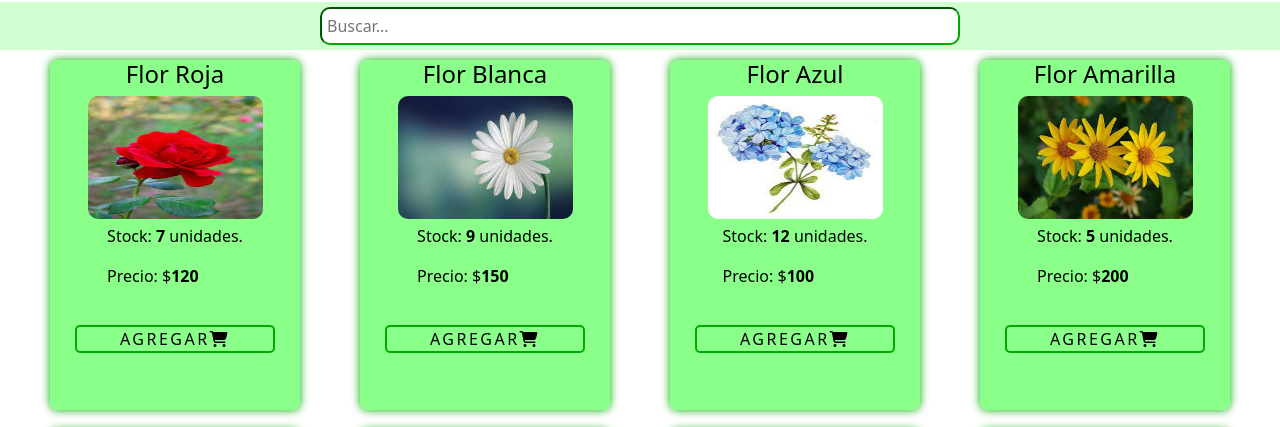
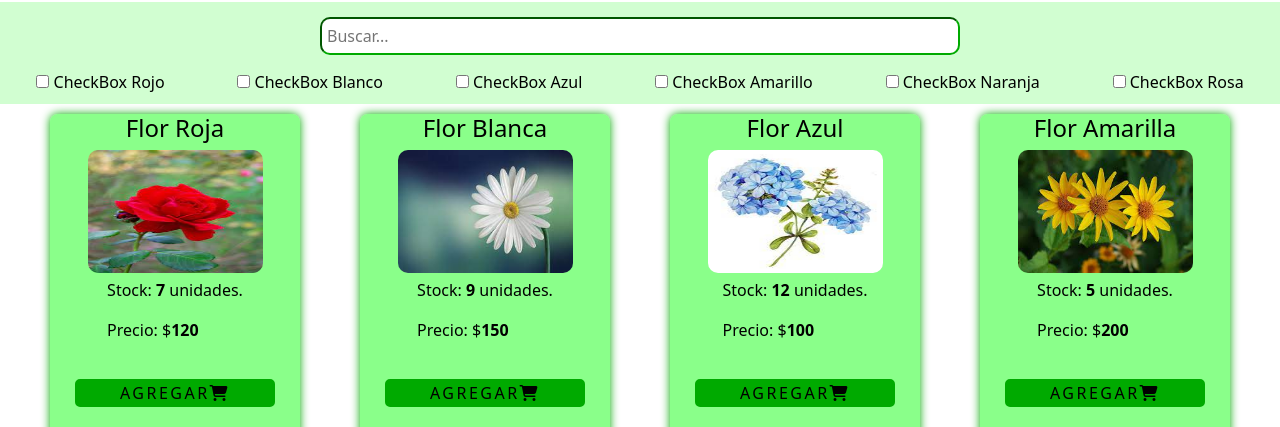
Before and after one commit to courfedra/jsCoder, a plain HTML site: page index.html in a window 1280 px wide. Shown: the part 348-775 px from the top of the page. Drawn offline with nearby package versions, Linux system fonts and the light colour scheme.

Commit message:
agregado colores a sinStock y conStock, preparacion de filtros checkbox

```diff
--- a/css/style.scss
+++ b/css/style.scss
@@ -118,19 +118,28 @@ body{
                         background-color: #00aa00;
                     }
                 }
-
             }
         }
         .navegador{
             background-color: #1bfa1b33;
             display: flex;
-            justify-content: center;
+            text-align: center;
+            flex-direction: column;
             padding: 5px 0;
             #buscador{
                 border-color: #00aa00;
                 border-radius: 10px;
                 padding: 5px;
+                margin:10px 0;
                 width: 50%;
+                align-self: center;
+            }
+            .filtros{
+                display: flex;
+                justify-content: space-around;
+                .filtroColores{
+                    padding: 5px;
+                }
             }
         }
     }
@@ -140,7 +149,6 @@ body{
         outline: hidden;
         #catalogoVentas{
             width: 100%;
-            min-height:100vh;
             display: flex;
             flex-wrap: wrap;
             justify-content: space-evenly;
@@ -174,13 +182,29 @@ body{
                     padding: 5px;
                 }
                 .btnCompra{
-                    background-color: transparent;
                     width: 200px;
-                    border: 2px solid #00aa00;
                     border-radius: 5px;
                     letter-spacing: 2.5px;
                     text-transform: uppercase;
                     color: black;
+                }
+                .btnEliminar{
+                    background-color: #ff0000;
+                }
+                .sinStock{
+                    background-color: #ff0000;
+                    border: 2px solid #ff0000;
+                    &:hover{
+                        background-color: #ff000044;
+                    }
+                    &:active{
+                        background-color: #6d00009a;
+                        border: 2px solid #6d0000;
+                    }
+                }
+                .conStock{
+                    background-color: #00aa00;
+                    border: 2px solid #00aa00;
                     &:hover{
                         background-color: #00aa00;
                     }
@@ -189,11 +213,12 @@ body{
                         border: 2px solid #3c3d01;
                     }
                 }
-                .btnEliminar{
-                    background-color: red;
-                }
             }
-
         }
     }
+    footer{
+        background-color: #333;
+        min-height: 15vh;
+
+    }
 }
--- a/index.html
+++ b/index.html
@@ -19,15 +19,12 @@
         <input type="text" id="textoLog" placeholder="Nombre">
         <button id="botonLog">Loguearse</button>
       </div>
-
-
       <div id="carrito">
         <!-- Button trigger modal -->
         <button type="button" class="btn btn-modal" data-bs-toggle="modal" data-bs-target="#exampleModal">
           <h3>Mi Carrito <i class="fa-solid fa-cart-shopping"></i></h3>
           <div><span id="contadorArticulos">0</span></div>
         </button>
-
         <!-- Modal -->
         <div class="modal fade" id="exampleModal" tabindex="-1" aria-labelledby="exampleModalLabel" aria-hidden="true">
           <div class="modal-dialog">
@@ -54,12 +51,39 @@
       </div>
         <nav class="navegador">
           <input type="text" id="buscador" placeholder="Buscar...">
+          <div class="filtros">
+            <div class=" filtroColores colorRojo">
+              <input type="checkbox" id="colorRojo">
+              <label for="colorRojo">CheckBox Rojo</label>
+            </div>
+            <div class=" filtroColores colorBlanco">
+              <input type="checkbox" id="colorBlanco">
+              <label for="colorBlanco">CheckBox Blanco</label>
+            </div>
+            <div class=" filtroColores colorAzul">
+              <input type="checkbox" id="colorAzul">
+              <label for="colorAzul">CheckBox Azul</label>
+            </div>
+            <div class=" filtroColores colorAmarillo">
+              <input type="checkbox" id="colorAmarillo">
+              <label for="colorAmarillo">CheckBox Amarillo</label>
+            </div>
+            <div class=" filtroColores colorNaranja">
+              <input type="checkbox" id="colorNaranja">
+              <label for="colorNaranja">CheckBox Naranja</label>
+            </div>
+            <div class=" filtroColores colorRosa">
+              <input type="checkbox" id="colorRosa">
+              <label for="colorRosa">CheckBox Rosa</label>
+            </div>
+          </div>
         </nav>
     </header>
     <main class="principal">
       <section id="catalogoVentas">
       </section>
     </main>
+
     <!--Font Awesome Icons-->
     <script src="https://kit.fontawesome.com/a7eb31baec.js" crossorigin="anonymous"></script>
     <!-- JavaScript Bundle with Popper -->
--- a/script/script2.js
+++ b/script/script2.js
@@ -83,6 +83,13 @@ function crearLayout(listaProductosLayout){
             catalogo.append(articulo);
             const botonAgregar = document.getElementById(`agregar${producto.id}`)
             botonAgregar.addEventListener('click',()=>{agregarCarrito(producto.id)})
+            if(producto.stock===0){
+                botonAgregar.classList.add("sinStock")
+                botonAgregar.classList.remove("conStock")
+            }else{
+                botonAgregar.classList.add("conStock")
+                botonAgregar.classList.remove("sinStock")
+            }
         }
     }
 
@@ -121,7 +128,7 @@ buscador.addEventListener("input",()=>{
     }
 })
 
-//COMMIT ARREGLADO BUSCADOR------
+
 
 // funcion de comparar la palabra ingresada con el nombre de los articulos
 //Borra productos fuera del buscador
@@ -150,6 +157,7 @@ btnVaciarCarrito.addEventListener("click",()=>{
     }
     carrito.length=0;
     actualizarCarrito();
+    crearLayout(listaProductosConStock)
 })
 
 //AGREGAR AL CARRITO CON CADA CLICK
@@ -172,7 +180,8 @@ const agregarCarrito = (prodId) => {
             item.stock-=1
             actualizarCarrito()
     }
-    }else{alert("No hay mas capo")}
+    }
+    crearLayout(listaProductosConStock)
 }
 
 //Elimiar producto especifico del carrito
@@ -186,6 +195,7 @@ const eliminarCarrito = (prodId)=>{
     //Actualizo a valor inicial la cantidad de elementos para sumar al carrito
     item.sumCarrito=1
     actualizarCarrito();
+    crearLayout(listaProductosConStock)
 }
 
 //REGISTRA CUALQUEIR CAMBIO EN EL CARRITO, ELIMINACION O AGREGADO
```
Also changed, not shown: css/style.css, 1 other file.
